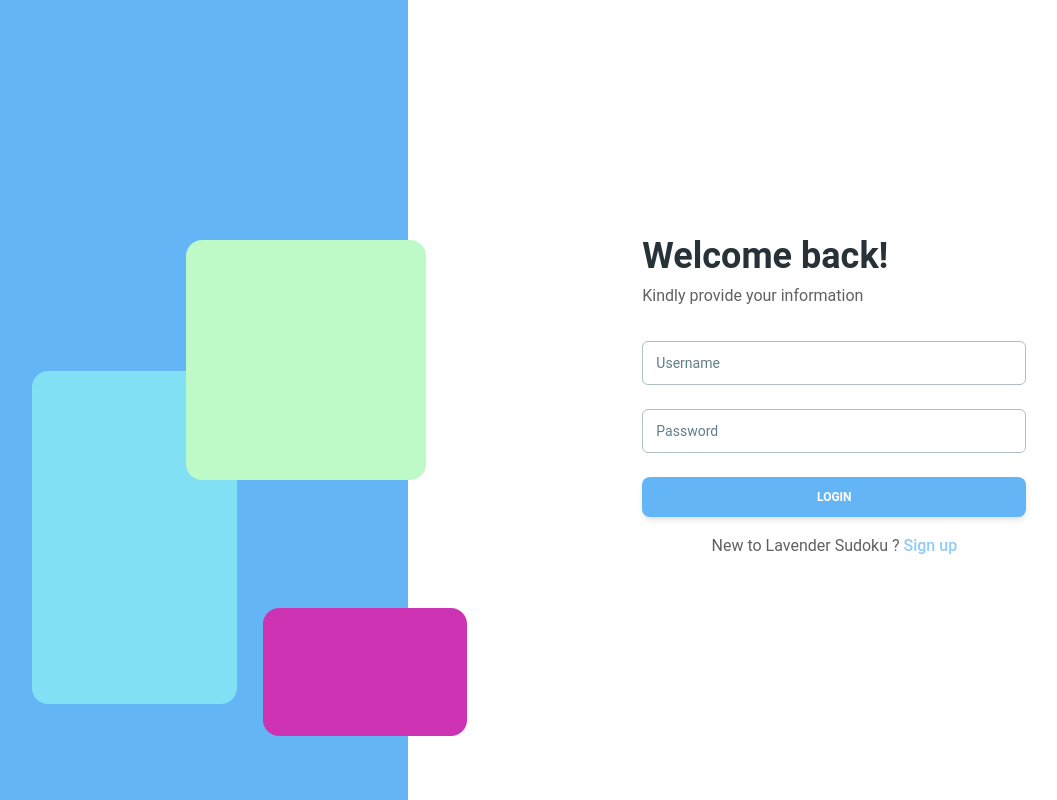
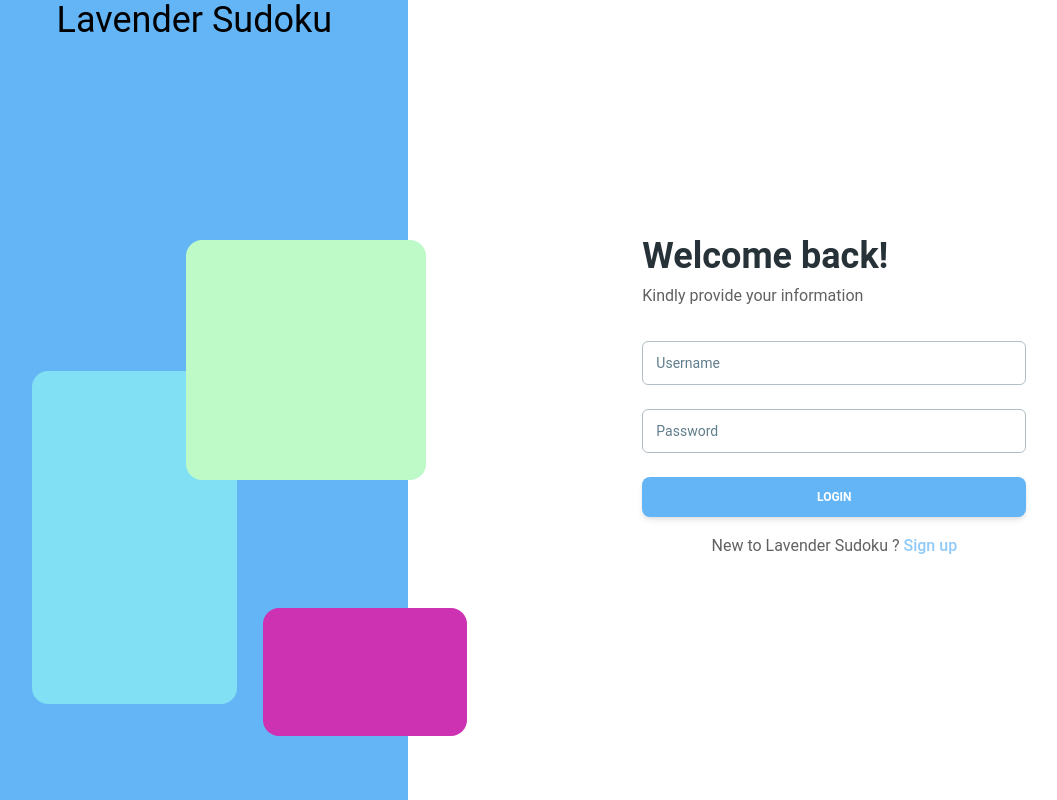
Before and after one commit to Hack-Weekly/lavender-sudoku, a React (Create React App) app in the folder frontend/: page /login in a window 1280 px wide. Shown: the whole page, without its empty margins (19-1076 px from the left). Built offline with nearby package versions, Linux system fonts and the light colour scheme.

Commit message:
Updated project name

```diff
--- a/frontend/src/pages/FormPage.jsx
+++ b/frontend/src/pages/FormPage.jsx
@@ -4,7 +4,7 @@ export const FormPage = ({ isLogin }) => {
   return (
     <div className="grid h-screen w-screen bg-[#fafafa] sm:grid-cols-1 md:grid-cols-3">
       <div className="col-span-1 grid h-full grid-cols-12 bg-blue-300  sm:hidden md:block">
-        {/* <p className="text-center text-4xl"> Sticky Notes</p> */}
+        <p className="text-center text-4xl">Lavender Sudoku</p>
         <div className="col-span- p-16">
           <div className="absolute bottom-[34vh] left-[16vw] z-30 h-[20vw] w-[20vw] rounded-2xl bg-[#bef9c8] md:bottom-[40vh] lg:h-[30vh] lg:w-[30vh]"></div>
           <div className="absolute bottom-[12vh] left-[4vw] z-20 rounded-2xl bg-[#81e0f3] md:h-[42vw] md:w-[20vw] lg:h-[26vw] lg:w-[16vw]"></div>
```
